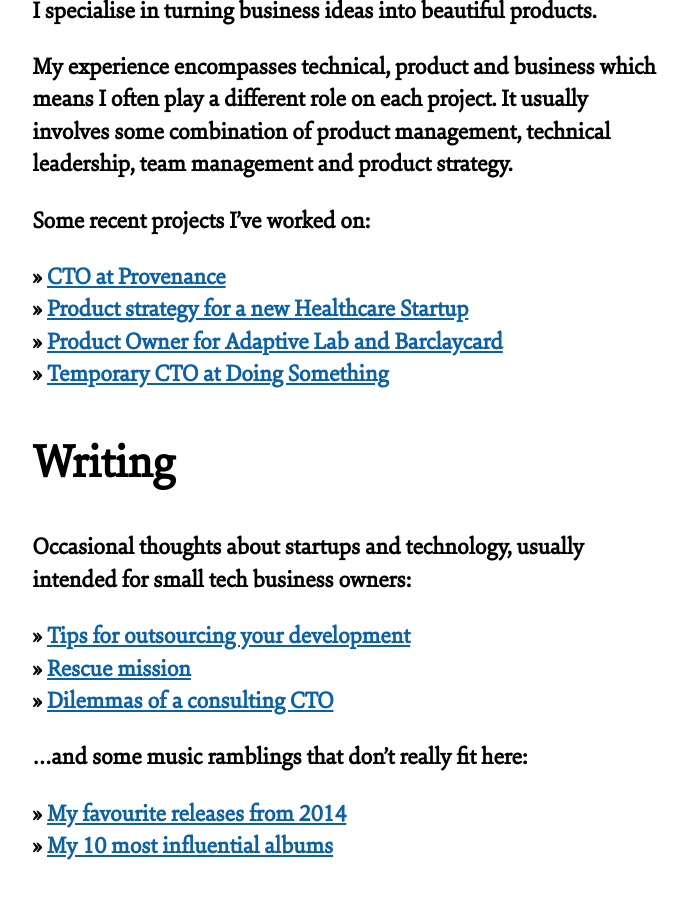
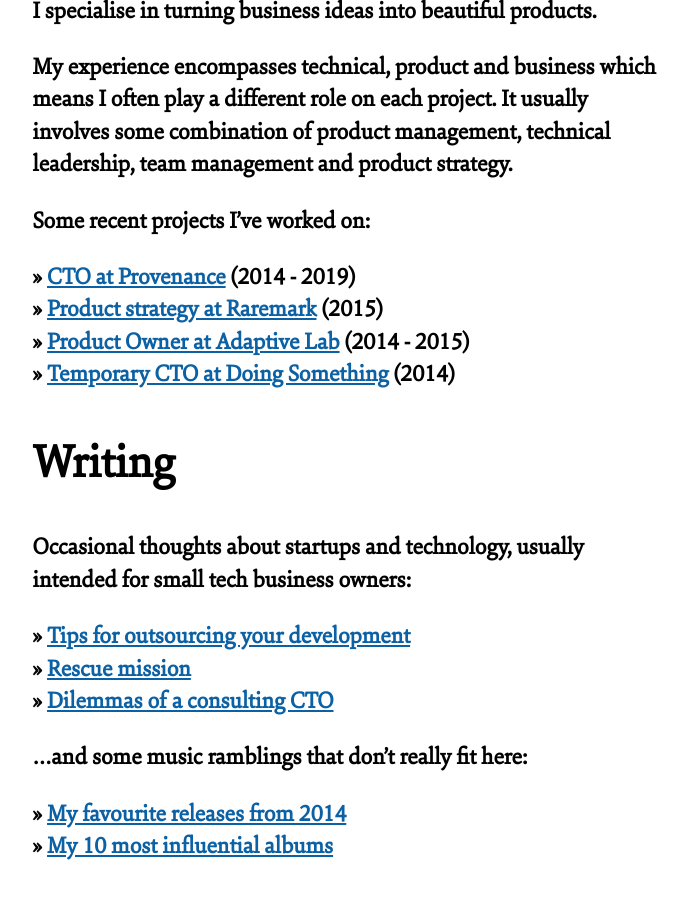
Before and after one commit to kpopper/iankynnersley.co.uk, a Jekyll site: the page built from index.md, in a window 1280 px wide and 900 px high, scrolled down 436 px. Shown: the whole window, without its empty margins (289-977 px from the left). Built offline with Jekyll 4.4.1, drawn with Linux system fonts in a browser that asks for light colours; nearby versions of some CDN libraries.

Commit message:
Update Raremark and Adaptive Lab case studies

```diff
--- a/index.md
+++ b/index.md
@@ -16,10 +16,10 @@
 My experience encompasses technical, product and business which means I often play a different role on each project. It usually involves some combination of product management, technical leadership, team management and product strategy.
 
 Some recent projects I've worked on:
-* &raquo; [CTO at Provenance](/case_studies/provenance)
-* &raquo; [Product strategy for a new Healthcare Startup](/case_studies/healthcare-startup)
-* &raquo; [Product Owner for Adaptive Lab and Barclaycard](/case_studies/barclaycard)
-* &raquo; [Temporary CTO at Doing Something](/case_studies/doing_something)
+* &raquo; [CTO at Provenance](/case_studies/provenance) (2014 - 2019)
+* &raquo; [Product strategy at Raremark](/case_studies/raremark) (2015)
+* &raquo; [Product Owner at Adaptive Lab](/case_studies/adaptive_lab) (2014 - 2015)
+* &raquo; [Temporary CTO at Doing Something](/case_studies/doing_something) (2014)
 
 ## Writing
 
```
Also changed, not shown: case_studies/adaptive_lab.md (added, +22 -0 lines), case_studies/barclaycard.md (deleted, +0 -10 lines), case_studies/raremark.md (renamed from case_studies/healthcare-startup.md, +2 -2 lines).
